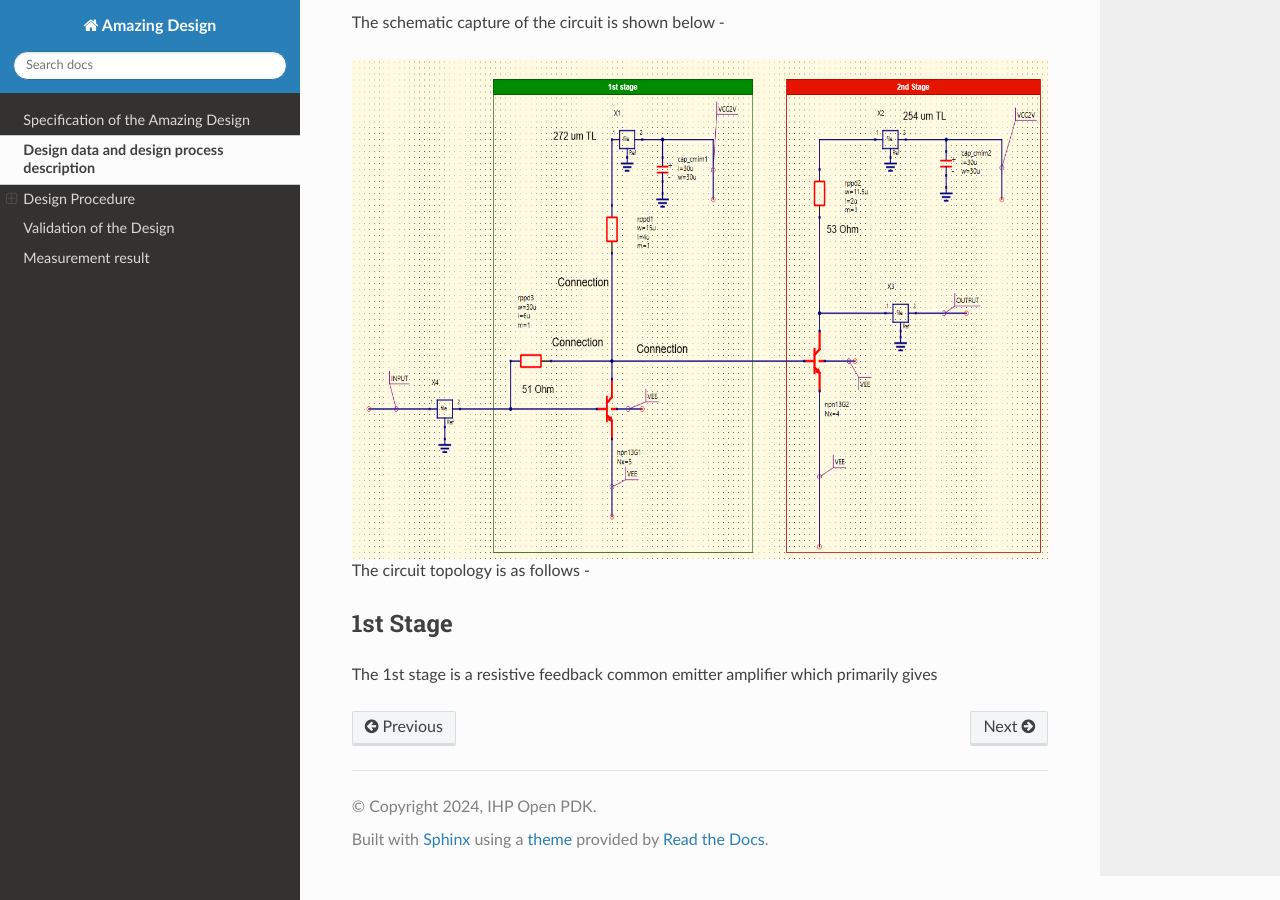
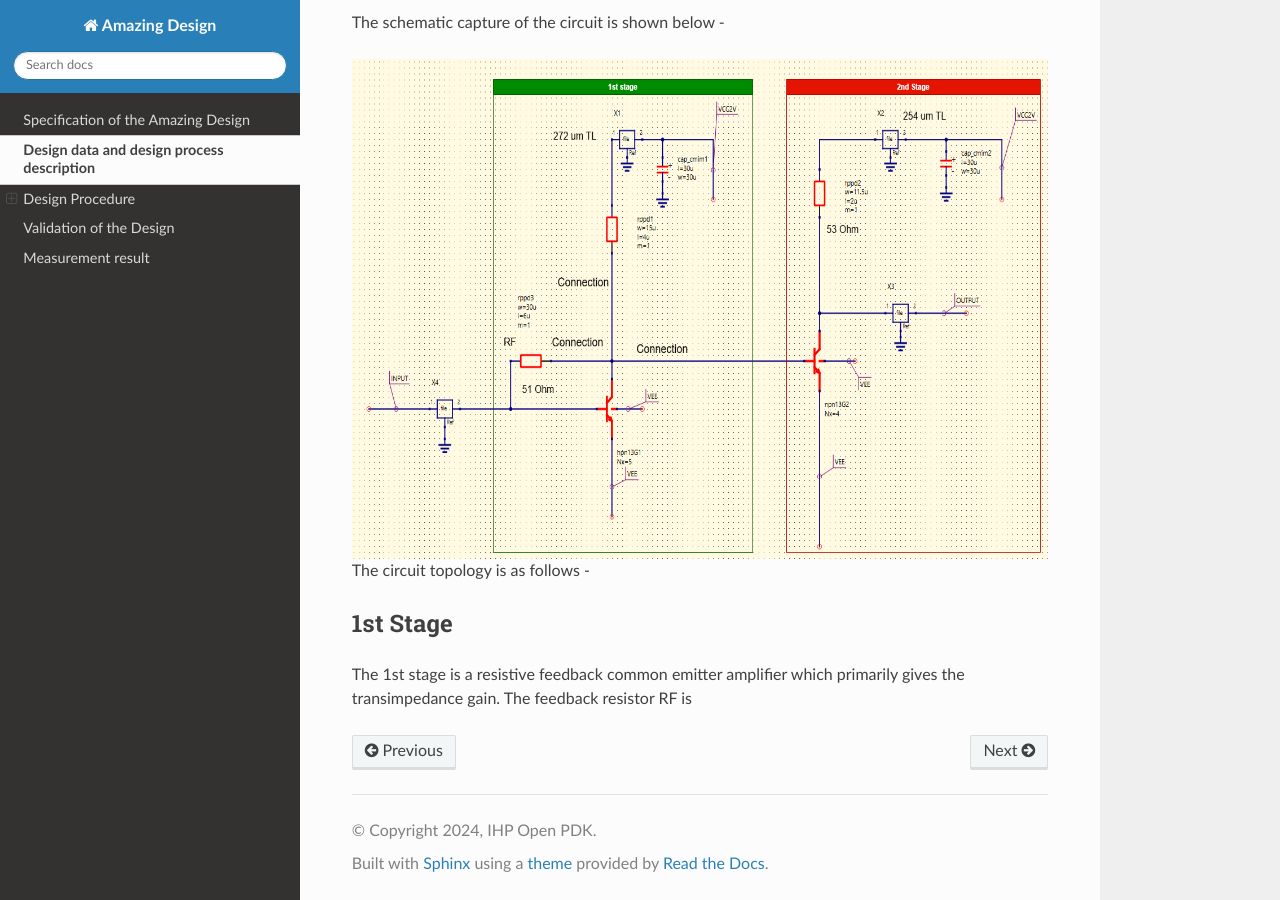
Before and after one commit to IHP-GmbH/TO_Apr2025, a Sphinx documentation site: the page built from DC_to_130_GHz_TIA/doc/source/designdata.rst, in a window 1280 px wide and 900 px high, scrolled down 906 px. Built offline with Sphinx 7.4.7 and the Read the Docs theme 3.1.0, drawn with Linux system fonts in a browser that asks for light colours.

Commit message:
Updated some image

```diff
--- a/DC_to_130_GHz_TIA/doc/source/designdata.rst
+++ b/DC_to_130_GHz_TIA/doc/source/designdata.rst
@@ -39,4 +39,4 @@ The circuit topology is as follows -
 1st Stage
 ------------------------
 
-The 1st stage is a resistive feedback common emitter amplifier which primarily gives
+The 1st stage is a resistive feedback common emitter amplifier which primarily gives the transimpedance gain. The feedback resistor RF is
```
Also changed, not shown: DC_to_130_GHz_TIA/doc/source/_static/pin_out.png, DC_to_130_GHz_TIA/doc/source/_static/schematic.png.
